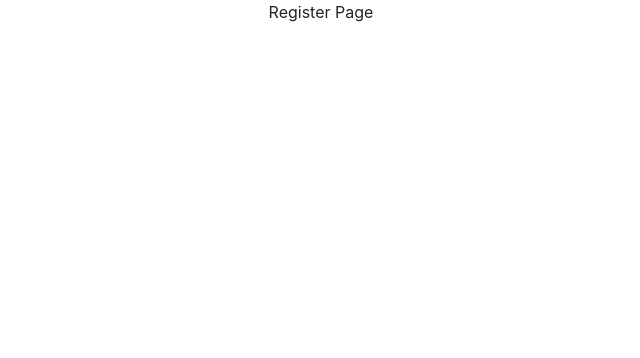
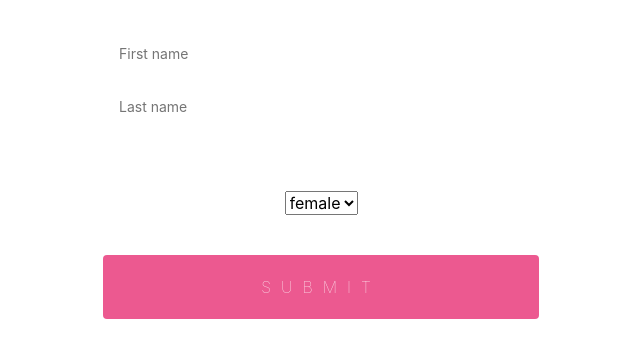
Before and after one commit to IbrahimNassman/weather-app, a React (Create React App) app: page /registerForm in a window 1280 px wide. Shown: the top 358 px of the page, without its empty margins (319-959 px from the left). Built offline with nearby package versions, Linux system fonts and the light colour scheme; the HTML template or start-up script is replaced by a standard one.

Commit message:
create registerForm and navbar components

```diff
--- a/src/components/registerForm.js
+++ b/src/components/registerForm.js
@@ -1,10 +1,28 @@
 import React from 'react'
+import { useForm } from "react-hook-form";
 
 
 const RegisterForm = () => {
+  const { register, handleSubmit } = useForm();
+  const onSubmit = (data) => console.log(JSON.stringify(data));
 
   return (
-    <div>Register Page</div>
+    <div>
+      <form onSubmit={handleSubmit(onSubmit)}>
+      <input {...register("firstName", { required: true })} placeholder="First name" />
+
+      <input {...register("lastName", { minLength: 2 })} placeholder="Last name" />
+      <input  type="password"  {...register("password", { pattern: /^[A-Za-z]+$/i })} />
+      <select {...register("gender")}>
+        <option value="female">female</option>
+        <option value="male">male</option>
+        <option value="other">other</option>
+      </select>
+
+
+      <input type="submit" />
+    </form>
+    </div>
 
   )
 }
```
